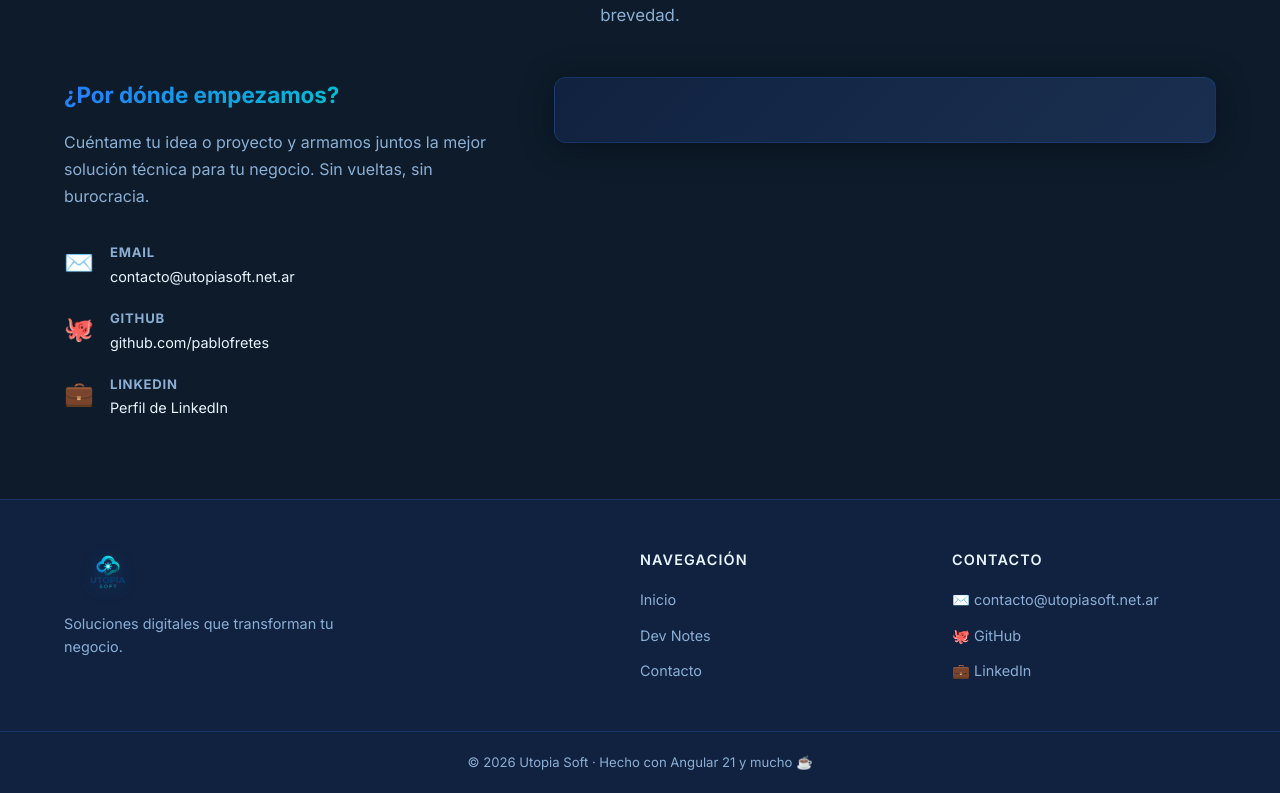
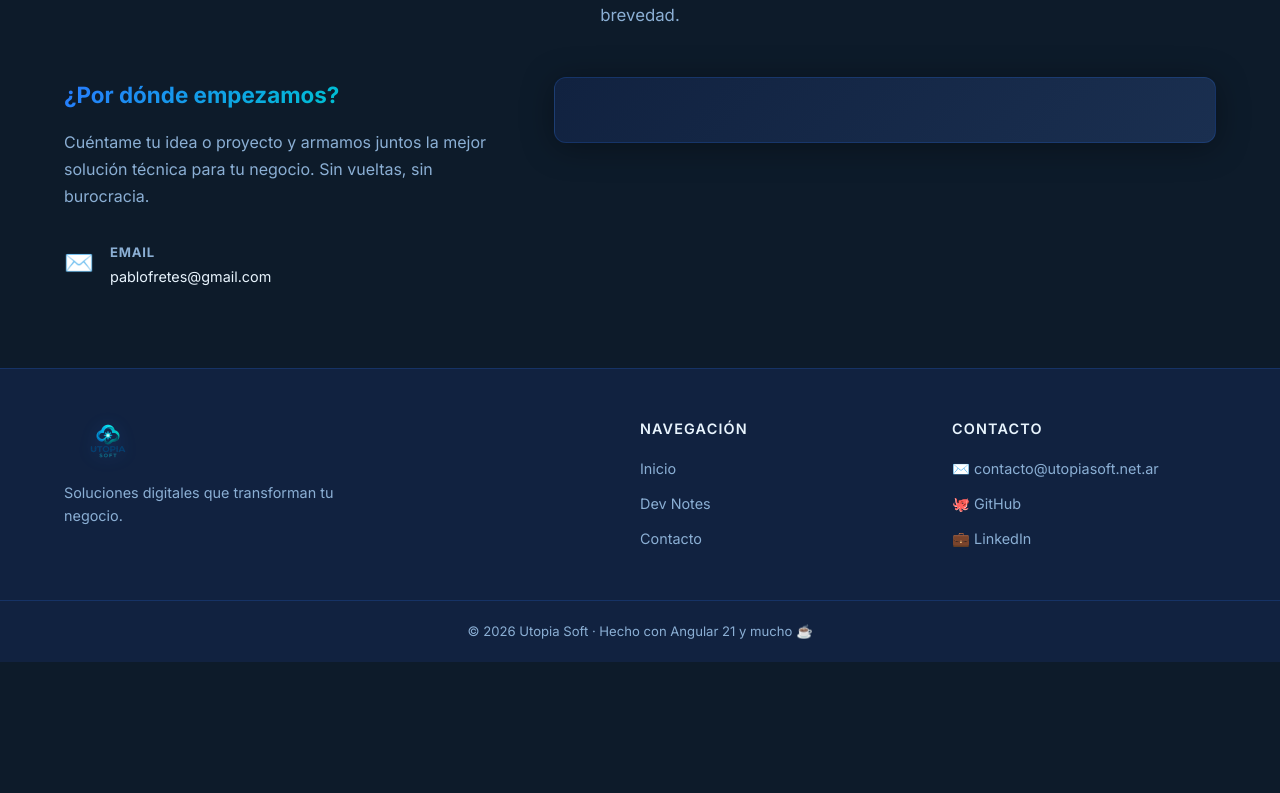
Before and after one commit to superpepe2003/utopiasoft, an Angular app: page / in a window 1280 px wide. Shown: the part 2042-2835 px from the top of the page. After the commit the page ends 2704 px from the top, so only its background shows below. Built offline with nearby package versions, Linux system fonts and the light colour scheme.

Commit message:
chore: contact & margin

```diff
--- a/src/app/components/contact/contact.html
+++ b/src/app/components/contact/contact.html
@@ -20,10 +20,10 @@
             <span class="contact__channel-icon">✉️</span>
             <div>
               <strong>Email</strong>
-              <a href="mailto:contacto@utopiasoft.net.ar">contacto&#64;utopiasoft.net.ar</a>
+              <a href="mailto:pablofretes@gmail.com">pablofretes@gmail.com</a>
             </div>
           </li>
-          <li>
+          <!-- <li>
             <span class="contact__channel-icon">🐙</span>
             <div>
               <strong>GitHub</strong>
@@ -40,7 +40,7 @@
                 Perfil de LinkedIn
               </a>
             </div>
-          </li>
+          </li> -->
         </ul>
       </div>
 
--- a/src/app/components/hero/hero.scss
+++ b/src/app/components/hero/hero.scss
@@ -162,7 +162,7 @@
 
 @media (max-width: 768px) {
   .hero {
-    &__content { padding-top: 6rem; }
+    &__content { padding-top: 7.5rem; }
     &__actions { flex-direction: column; align-items: flex-start; }
     &__scroll { display: none; }
   }
--- a/src/app/pages/blog-post/blog-post.scss
+++ b/src/app/pages/blog-post/blog-post.scss
@@ -82,7 +82,7 @@
 
 @media (max-width: 768px) {
   .blog-post-page {
-    padding-top: 5.5rem;
+    padding-top: 7rem;
   }
 }
 
--- a/src/app/pages/blog/blog.scss
+++ b/src/app/pages/blog/blog.scss
@@ -49,7 +49,7 @@
 
 @media (max-width: 768px) {
   .blog-page {
-    padding-top: 5.5rem;
+    padding-top: 7rem;
   }
 }
 
```
